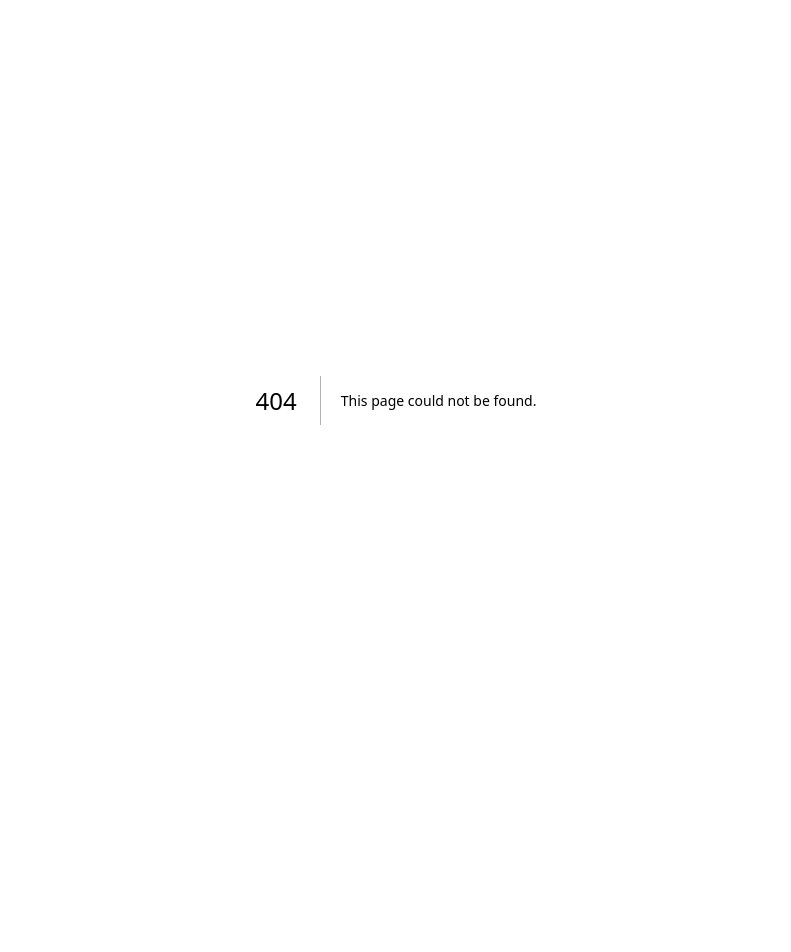
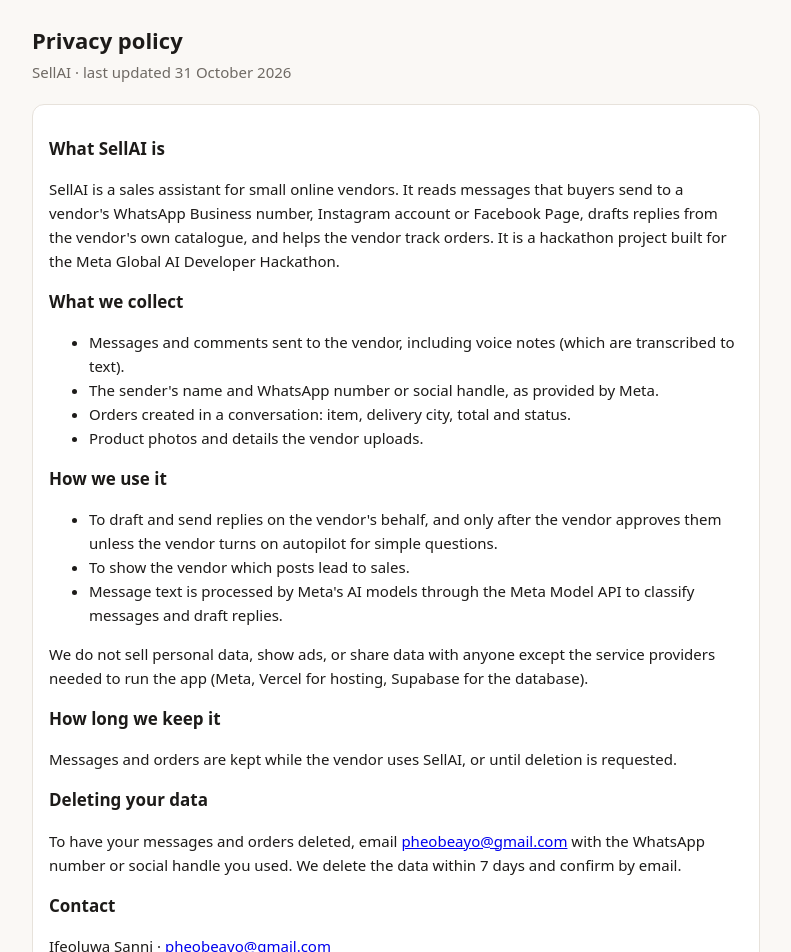
Before and after one commit to pheobeayo/sellai, a Next.js app: page /privacy in a window 1280 px wide. Before the commit this address had no page. Shown: the top 952 px of the page, without its empty margins (244-1035 px from the left). Before the commit the page ends 800 px from the top, so only its background shows below. Built offline with nearby package versions, Linux system fonts and the light colour scheme.

Commit message:
Add privacy policy page

```diff
--- /dev/null
+++ b/app/privacy/page.tsx
@@ -0,0 +1,48 @@
+export const metadata = { title: "Privacy policy · SellAI" };
+
+/** Public privacy policy and data-deletion instructions (needed to publish the Meta app). */
+export default function PrivacyPage() {
+  return (
+    <main style={{ maxWidth: 760 }}>
+      <h1>Privacy policy</h1>
+      <p className="sub">SellAI · last updated 31 October 2026</p>
+
+      <section className="panel" style={{ lineHeight: 1.6 }}>
+        <h2 style={{ fontSize: 17 }}>What SellAI is</h2>
+        <p>
+          SellAI is a sales assistant for small online vendors. It reads messages that buyers send to a vendor&apos;s
+          WhatsApp Business number, Instagram account or Facebook Page, drafts replies from the vendor&apos;s own
+          catalogue, and helps the vendor track orders. It is a hackathon project built for the Meta Global AI Developer Hackathon.
+        </p>
+
+        <h2 style={{ fontSize: 17 }}>What we collect</h2>
+        <ul>
+          <li>Messages and comments sent to the vendor, including voice notes (which are transcribed to text).</li>
+          <li>The sender&apos;s name and WhatsApp number or social handle, as provided by Meta.</li>
+          <li>Orders created in a conversation: item, delivery city, total and status.</li>
+          <li>Product photos and details the vendor uploads.</li>
+        </ul>
+
+        <h2 style={{ fontSize: 17 }}>How we use it</h2>
+        <ul>
+          <li>To draft and send replies on the vendor&apos;s behalf, and only after the vendor approves them unless the vendor turns on autopilot for simple questions.</li>
+          <li>To show the vendor which posts lead to sales.</li>
+          <li>Message text is processed by Meta&apos;s AI models through the Meta Model API to classify messages and draft replies.</li>
+        </ul>
+        <p>We do not sell personal data, show ads, or share data with anyone except the service providers needed to run the app (Meta, Vercel for hosting, Supabase for the database).</p>
+
+        <h2 style={{ fontSize: 17 }}>How long we keep it</h2>
+        <p>Messages and orders are kept while the vendor uses SellAI, or until deletion is requested.</p>
+
+        <h2 id="data-deletion" style={{ fontSize: 17 }}>Deleting your data</h2>
+        <p>
+          To have your messages and orders deleted, email <a href="mailto:pheobeayo@gmail.com">pheobeayo@gmail.com</a> with
+          the WhatsApp number or social handle you used. We delete the data within 7 days and confirm by email.
+        </p>
+
+        <h2 style={{ fontSize: 17 }}>Contact</h2>
+        <p>Ifeoluwa Sanni · <a href="mailto:pheobeayo@gmail.com">pheobeayo@gmail.com</a></p>
+      </section>
+    </main>
+  );
+}
```
